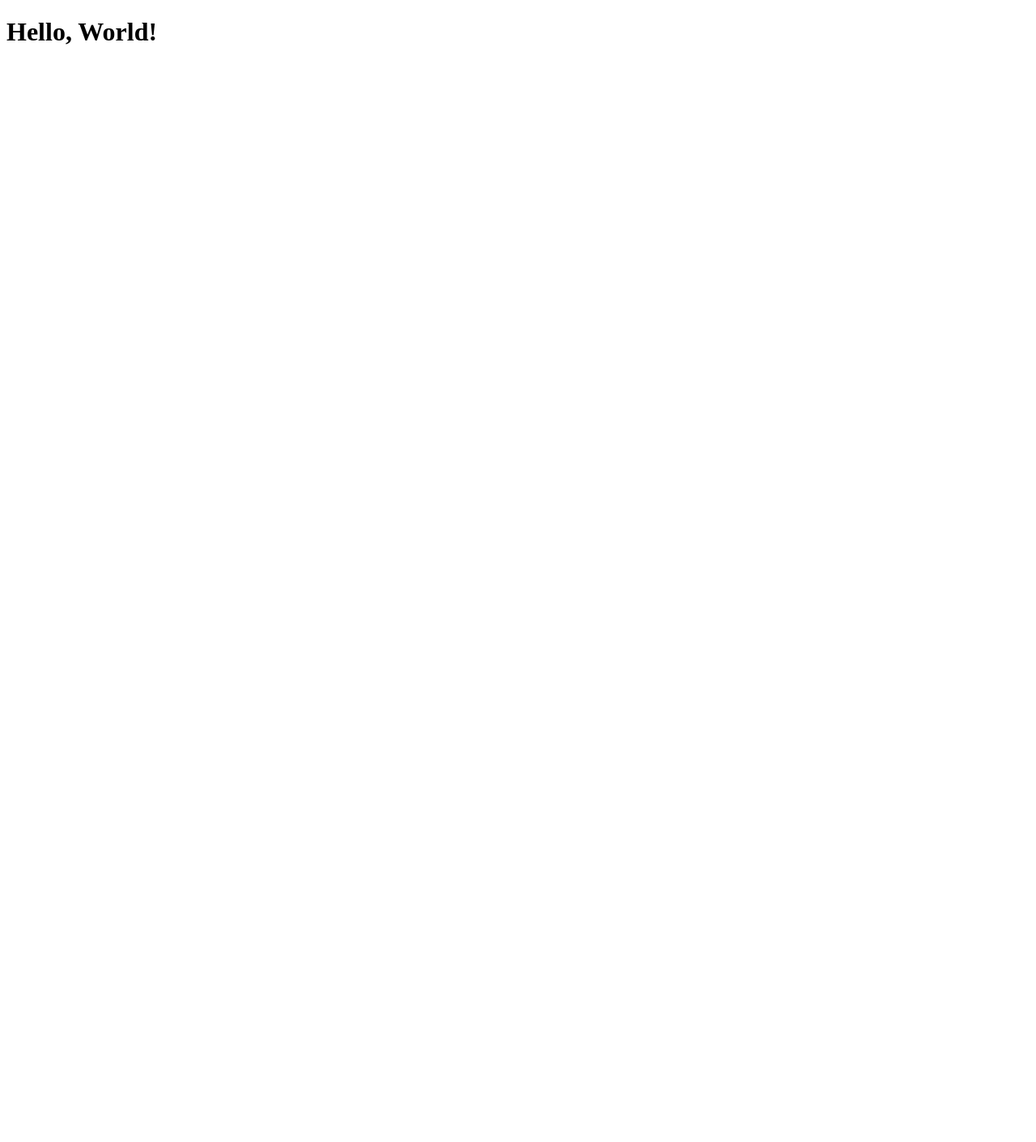
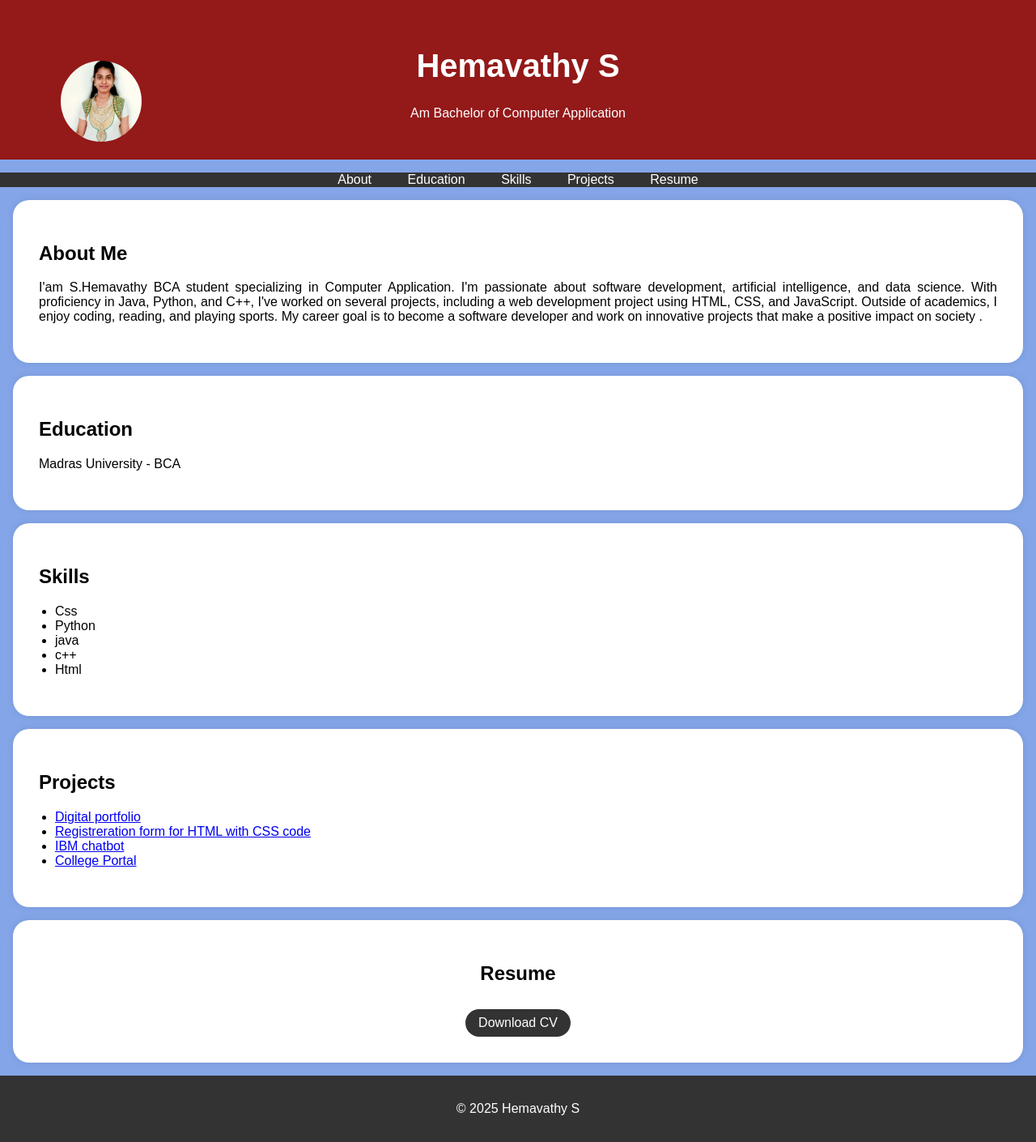
Before and after one commit to Hemavathy31/Digital-portfolio-, a plain HTML site: page index.html in a window 1280 px wide. Shown: the whole page at 81% size. Before the commit the page ends 800 px from the top, so only its background shows below. Drawn offline with Linux system fonts and the light colour scheme.

Commit message:
Update index.html

```diff
--- a/index.html
+++ b/index.html
@@ -1,13 +1,180 @@
 <!DOCTYPE html>
-
 <html>
 <head>
-  <meta http-equiv="CONTENT-TYPE" content="text/html; charset=UTF-8">
-  <title>Hello, World!</title>
+<title>Portfolio</title>
+    <style>
+        body {
+            font-family: Arial, sans-serif;
+            margin: 0;
+            padding: 0;
+            background-color: #84a6e9;
+        }
+        header {
+            background-color: #941919;
+            color: #fff;
+            text-align: center;
+            padding: 2rem 0;
+            position: relative; /* Add this */
+        }
+        .header-content h1 {
+            font-size: 2.5rem;
+        }
+        /* Add styles for the round profile picture */
+        .profile-picture {
+            width: 100px; /* Adjust the size as needed */
+            height: 100px;
+            border-radius: 75%; /* Create a circular shape */
+            object-fit: cover; /* To ensure the image fills the circular area */
+            position: absolute; /* Add this */
+            top: 75px; /* Adjust top position as needed */
+            left: 75px; /* Adjust left position as needed */
+        }
+        nav {
+            background-color: #333;
+            color: #fff;
+            text-align: center;
+        }
+        nav ul {
+            list-style-type: none;
+            padding: 0;
+        }
+        nav ul li {
+            display: inline;
+            margin: 0 20px;
+        }
+        nav ul li a {
+            text-decoration: none;
+            color: #fff;
+        }
+        .section-content {
+            background-color: #fff;
+            padding: 2rem;
+            margin: 1rem;
+            border-radius: 20px;
+            box-shadow: 0 0 10px rgba(0, 0, 0, 0.1);
+            text-align: justify;
+        }
+        .download-button {
+            background-color: #333;
+            color: #fff;
+            padding: 0.5rem 1rem;
+            text-decoration: none;
+            border-radius: 20px;
+            display: inline-block;
+            margin-top: 10px;
+            align-self: center;
+        }
+        .download-button:hover {
+            background-color: #555;
+        }
+        footer {
+            text-align: center;
+            padding: 1rem 0;
+            background-color: #333;
+            color: #fff;
+        }
+        ul {
+            list-style-type: disc;
+            padding-left: 20px;
+        }
+  </style>
 </head>
 <body>
-  <h1>
-    Hello, World!
-  </h1>
+    <header>
+        <div class="header-content">
+            <!-- Add your profile picture here -->
+            <img src="image.jpg" alt="Your Profile Picture" class="profile-picture">
+            <h1>Hemavathy S</h1>
+            <p>Am Bachelor of Computer Application</p>
+        </div>
+    </header>
+
+    <nav>
+        <ul>
+            <li><a href="#about">About</a></li>
+            <li><a href="#education">Education</a></li>
+            <li><a href="#skills">Skills</a></li>
+            <li><a href="#projects">Projects</a></li>
+            <li><a href="#resume">Resume</a></li>
+
+        </ul>
+    </nav>
+
+    <section id="about">
+        <div class="section-content">
+            <h2>About Me</h2>
+            <p>I'am S.Hemavathy  BCA student specializing in Computer Application. I'm passionate about software development, artificial intelligence, and data science. With proficiency in Java, Python, and C++, I've worked on several projects, including a web development project using HTML, CSS, and JavaScript. Outside of academics, I enjoy coding, reading, and playing sports. My career goal is to become a software developer and work on innovative projects that make a positive impact on society .</p>
+
+        </div>
+    </section>
+
+    <section id="education">
+        <div class="section-content">
+            <h2>Education</h2>
+            <p>Madras University  - BCA</p>
+
+
+        </div>
+    </section>
+
+    <section id="skills">
+        <div class="section-content">
+            <h2>Skills</h2>
+            <ul>
+                <li>Css</li>
+                <li>Python</li>
+                <li>java</li>
+                <li>c++</li>
+                <li>Html</li>
+            </ul>
+        </div>
+    </section>
+
+    <section id="projects">
+        <div class="section-content">
+            <h2>Projects</h2>
+            <ul>
+                <li><a href="#">Digital portfolio</a></li>
+                <li><a href="#">Registreration form for HTML with CSS code</a></li>
+                <li><a href="#">IBM chatbot</a></li>
+                <li><a href="#">College Portal</a></li>
+                <!-- Add more project links here -->
+            </ul>
+        </div>
+    </section>
+
+    <section id="resume">
+
+        <div class="section-content">
+            <center>
+            <h2>Resume</h2>
+            <a href="resume.jpg" target="_blank" class="download-button">Download CV</a>
+        </center>
+        </div>
+
+    </section>
+
+    <footer>
+        <p>&copy; 2025 Hemavathy S</p>
+    </footer>
+
+    <script>
+        // Smooth scrolling to section when clicking on navigation links
+        document.querySelectorAll('a[href^="#"]').forEach(anchor => {
+            anchor.addEventListener('click', function(e) {
+                e.preventDefault();
+
+                const targetId = this.getAttribute('href').substring(1);
+                const targetElement = document.getElementById(targetId);
+
+                if (targetElement) {
+                    window.scrollTo({
+                        top: targetElement.offsetTop,
+                        behavior: 'smooth'
+                    });
+                }
+            });
+        });
+    </script>
 </body>
 </html>
```
